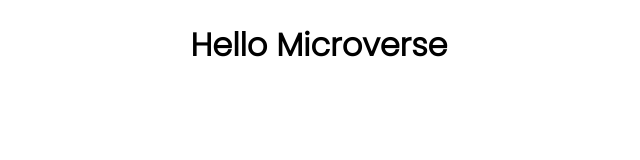
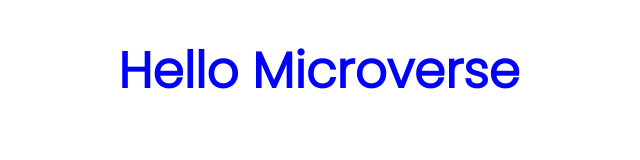
Before and after one commit to ignatius22/hello-microverse, a website: page index.html in a window 1280 px wide. Shown: the whole page, without its empty margins (321-961 px from the left). Drawn offline with Linux system fonts and the light colour scheme.

Commit message:
Make font-size bigger and change text color

```diff
--- a/css/styles.css
+++ b/css/styles.css
@@ -1,4 +1,6 @@
 .heading{
     text-align: center;
     font-family: 'Poppins', sans-serif;
+    font-size: 50px;
+    color: blue;
 }
```
